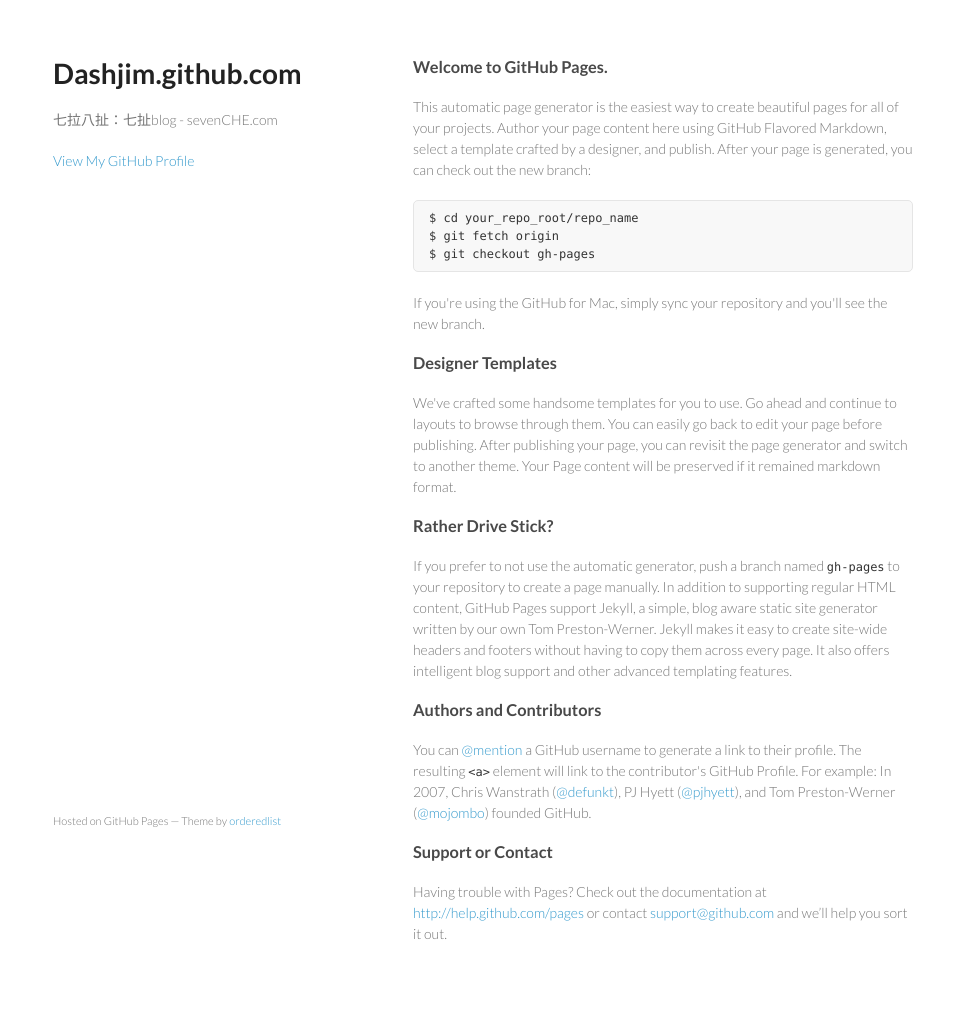
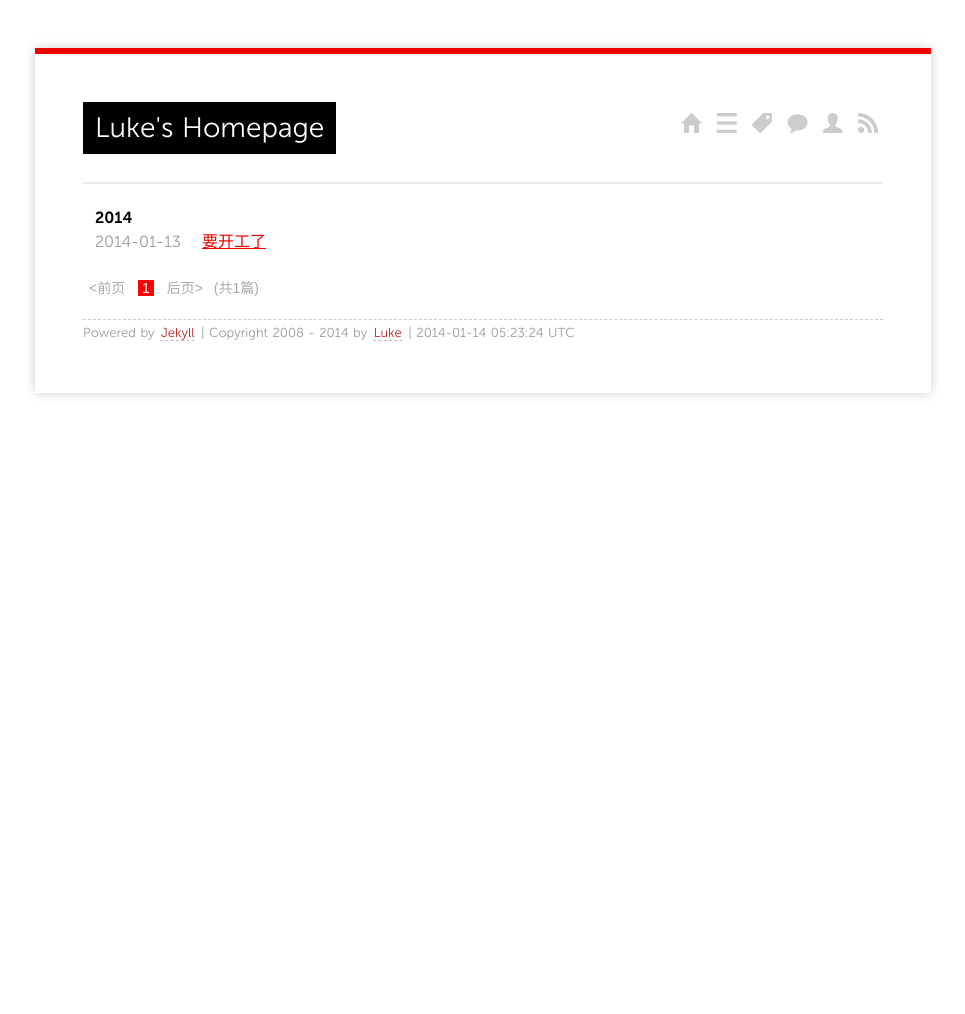
Before and after one commit to dashjim/dashjim.github.com, a Jekyll site: the page built from index.html, in a window 1280 px wide. Shown: the whole page, without its empty margins (157-1122 px from the left). Built offline with Jekyll 4.4.1, drawn with Linux system fonts in a browser that asks for light colours; Markdown is read by kramdown in place of the engine named in the settings; the list of posts is cut into pages by our own code; after the commit the page ends 900 px from its top, so only the background shows below that.

Commit message:
Revert "Replace master branch with page content via GitHub"
This reverts commit afd97b8974850c53746ad35100b7165f5a69ccca.

```diff
--- a/index.html
+++ b/index.html
@@ -1,65 +1,52 @@
-<!doctype html>
-<html>
-  <head>
-    <meta charset="utf-8">
-    <meta http-equiv="X-UA-Compatible" content="chrome=1">
-    <title>Dashjim.github.com by dashjim</title>
+---
+title: Luke's Homepage
+layout: page
+---
 
-    <link rel="stylesheet" href="stylesheets/styles.css">
-    <link rel="stylesheet" href="stylesheets/pygment_trac.css">
-    <meta name="viewport" content="width=device-width, initial-scale=1, user-scalable=no">
-    <!--[if lt IE 9]>
-    <script src="//html5shiv.googlecode.com/svn/trunk/html5.js"></script>
-    <![endif]-->
-  </head>
-  <body>
-    <div class="wrapper">
-      <header>
-        <h1>Dashjim.github.com</h1>
-        <p>七拉八扯：七扯blog - sevenCHE.com</p>
+<ul class="listing">
+{% for post in paginator.posts %}
+  {% capture y %}{{post.date | date:"%Y"}}{% endcapture %}
+  {% if year != y %}
+    {% assign year = y %}
+    <li class="listing-seperator">{{ y }}</li>
+  {% endif %}
+  <li class="listing-item">
+    <time datetime="{{ post.date | date:"%Y-%m-%d" }}">{{ post.date | date:"%Y-%m-%d" }}</time>
+    <a href="{{ post.url }}" title="{{ post.title }}">{{ post.title }}</a>
+  </li>
+{% endfor %}
+</ul>
 
+<div id="post-pagination" class="paginator">
 
-        <p class="view"><a href="https://github.com/dashjim">View My GitHub Profile</a></p>
+  {% if paginator.previous_page %}
+    {% if paginator.previous_page == 1 %}
+    <a href="/"><前页</a>
+    {% else %}
+    <a href="/page{{paginator.previous_page}}"><前页</a>
+    {% endif %}
+  {% else %}
+    <span class="previous disabled"><前页</span>
+  {% endif %}
 
-      </header>
-      <section>
-        <h3>
-<a name="welcome-to-github-pages" class="anchor" href="#welcome-to-github-pages"><span class="octicon octicon-link"></span></a>Welcome to GitHub Pages.</h3>
+      {% if paginator.page == 1 %}
+      <span class="current-page">1</span>
+      {% else %}
+      <a href="/">1</a>
+      {% endif %}
 
-<p>This automatic page generator is the easiest way to create beautiful pages for all of your projects. Author your page content here using GitHub Flavored Markdown, select a template crafted by a designer, and publish. After your page is generated, you can check out the new branch:</p>
+    {% for count in (2..paginator.total_pages) %}
+      {% if count == paginator.page %}
+      <span class="current-page">{{count}}</span>
+      {% else %}
+      <a href="/page{{count}}">{{count}}</a>
+      {% endif %}
+    {% endfor %}
 
-<pre><code>$ cd your_repo_root/repo_name
-$ git fetch origin
-$ git checkout gh-pages
-</code></pre>
-
-<p>If you're using the GitHub for Mac, simply sync your repository and you'll see the new branch.</p>
-
-<h3>
-<a name="designer-templates" class="anchor" href="#designer-templates"><span class="octicon octicon-link"></span></a>Designer Templates</h3>
-
-<p>We've crafted some handsome templates for you to use. Go ahead and continue to layouts to browse through them. You can easily go back to edit your page before publishing. After publishing your page, you can revisit the page generator and switch to another theme. Your Page content will be preserved if it remained markdown format.</p>
-
-<h3>
-<a name="rather-drive-stick" class="anchor" href="#rather-drive-stick"><span class="octicon octicon-link"></span></a>Rather Drive Stick?</h3>
-
-<p>If you prefer to not use the automatic generator, push a branch named <code>gh-pages</code> to your repository to create a page manually. In addition to supporting regular HTML content, GitHub Pages support Jekyll, a simple, blog aware static site generator written by our own Tom Preston-Werner. Jekyll makes it easy to create site-wide headers and footers without having to copy them across every page. It also offers intelligent blog support and other advanced templating features.</p>
-
-<h3>
-<a name="authors-and-contributors" class="anchor" href="#authors-and-contributors"><span class="octicon octicon-link"></span></a>Authors and Contributors</h3>
-
-<p>You can <a href="https://github.com/blog/821" class="user-mention">@mention</a> a GitHub username to generate a link to their profile. The resulting <code>&lt;a&gt;</code> element will link to the contributor's GitHub Profile. For example: In 2007, Chris Wanstrath (<a href="https://github.com/defunkt" class="user-mention">@defunkt</a>), PJ Hyett (<a href="https://github.com/pjhyett" class="user-mention">@pjhyett</a>), and Tom Preston-Werner (<a href="https://github.com/mojombo" class="user-mention">@mojombo</a>) founded GitHub.</p>
-
-<h3>
-<a name="support-or-contact" class="anchor" href="#support-or-contact"><span class="octicon octicon-link"></span></a>Support or Contact</h3>
-
-<p>Having trouble with Pages? Check out the documentation at <a href="http://help.github.com/pages">http://help.github.com/pages</a> or contact <a href="mailto:support@github.com">support@github.com</a> and we’ll help you sort it out.</p>
-      </section>
-      <footer>
-        <p><small>Hosted on GitHub Pages &mdash; Theme by <a href="https://github.com/orderedlist">orderedlist</a></small></p>
-      </footer>
-    </div>
-    <script src="javascripts/scale.fix.js"></script>
-
-  </body>
-</html>
+  {% if paginator.next_page %}
+    <a class="next" href="/page{{paginator.next_page}}">后页></a>
+  {% else %}
+    <span class="next disabled" >后页></span>
+  {% endif %}
+  (共{{ paginator.total_posts }}篇)
+</div>
--- a/javascripts/scale.fix.js
+++ /dev/null
@@ -1,17 +0,0 @@
-var metas = document.getElementsByTagName('meta');
-var i;
-if (navigator.userAgent.match(/iPhone/i)) {
-  for (i=0; i<metas.length; i++) {
-    if (metas[i].name == "viewport") {
-      metas[i].content = "width=device-width, minimum-scale=1.0, maximum-scale=1.0";
-    }
-  }
-  document.addEventListener("gesturestart", gestureStart, false);
-}
-function gestureStart() {
-  for (i=0; i<metas.length; i++) {
-    if (metas[i].name == "viewport") {
-      metas[i].content = "width=device-width, minimum-scale=0.25, maximum-scale=1.6";
-    }
-  }
-}
--- a/stylesheets/pygment_trac.css
+++ /dev/null
@@ -1,69 +0,0 @@
-.highlight  { background: #ffffff; }
-.highlight .c { color: #999988; font-style: italic } /* Comment */
-.highlight .err { color: #a61717; background-color: #e3d2d2 } /* Error */
-.highlight .k { font-weight: bold } /* Keyword */
-.highlight .o { font-weight: bold } /* Operator */
-.highlight .cm { color: #999988; font-style: italic } /* Comment.Multiline */
-.highlight .cp { color: #999999; font-weight: bold } /* Comment.Preproc */
-.highlight .c1 { color: #999988; font-style: italic } /* Comment.Single */
-.highlight .cs { color: #999999; font-weight: bold; font-style: italic } /* Comment.Special */
-.highlight .gd { color: #000000; background-color: #ffdddd } /* Generic.Deleted */
-.highlight .gd .x { color: #000000; background-color: #ffaaaa } /* Generic.Deleted.Specific */
-.highlight .ge { font-style: italic } /* Generic.Emph */
-.highlight .gr { color: #aa0000 } /* Generic.Error */
-.highlight .gh { color: #999999 } /* Generic.Heading */
-.highlight .gi { color: #000000; background-color: #ddffdd } /* Generic.Inserted */
-.highlight .gi .x { color: #000000; background-color: #aaffaa } /* Generic.Inserted.Specific */
-.highlight .go { color: #888888 } /* Generic.Output */
-.highlight .gp { color: #555555 } /* Generic.Prompt */
-.highlight .gs { font-weight: bold } /* Generic.Strong */
-.highlight .gu { color: #800080; font-weight: bold; } /* Generic.Subheading */
-.highlight .gt { color: #aa0000 } /* Generic.Traceback */
-.highlight .kc { font-weight: bold } /* Keyword.Constant */
-.highlight .kd { font-weight: bold } /* Keyword.Declaration */
-.highlight .kn { font-weight: bold } /* Keyword.Namespace */
-.highlight .kp { font-weight: bold } /* Keyword.Pseudo */
-.highlight .kr { font-weight: bold } /* Keyword.Reserved */
-.highlight .kt { color: #445588; font-weight: bold } /* Keyword.Type */
-.highlight .m { color: #009999 } /* Literal.Number */
-.highlight .s { color: #d14 } /* Literal.String */
-.highlight .na { color: #008080 } /* Name.Attribute */
-.highlight .nb { color: #0086B3 } /* Name.Builtin */
-.highlight .nc { color: #445588; font-weight: bold } /* Name.Class */
-.highlight .no { color: #008080 } /* Name.Constant */
-.highlight .ni { color: #800080 } /* Name.Entity */
-.highlight .ne { color: #990000; font-weight: bold } /* Name.Exception */
-.highlight .nf { color: #990000; font-weight: bold } /* Name.Function */
-.highlight .nn { color: #555555 } /* Name.Namespace */
-.highlight .nt { color: #000080 } /* Name.Tag */
-.highlight .nv { color: #008080 } /* Name.Variable */
-.highlight .ow { font-weight: bold } /* Operator.Word */
-.highlight .w { color: #bbbbbb } /* Text.Whitespace */
-.highlight .mf { color: #009999 } /* Literal.Number.Float */
-.highlight .mh { color: #009999 } /* Literal.Number.Hex */
-.highlight .mi { color: #009999 } /* Literal.Number.Integer */
-.highlight .mo { color: #009999 } /* Literal.Number.Oct */
-.highlight .sb { color: #d14 } /* Literal.String.Backtick */
-.highlight .sc { color: #d14 } /* Literal.String.Char */
-.highlight .sd { color: #d14 } /* Literal.String.Doc */
-.highlight .s2 { color: #d14 } /* Literal.String.Double */
-.highlight .se { color: #d14 } /* Literal.String.Escape */
-.highlight .sh { color: #d14 } /* Literal.String.Heredoc */
-.highlight .si { color: #d14 } /* Literal.String.Interpol */
-.highlight .sx { color: #d14 } /* Literal.String.Other */
-.highlight .sr { color: #009926 } /* Literal.String.Regex */
-.highlight .s1 { color: #d14 } /* Literal.String.Single */
-.highlight .ss { color: #990073 } /* Literal.String.Symbol */
-.highlight .bp { color: #999999 } /* Name.Builtin.Pseudo */
-.highlight .vc { color: #008080 } /* Name.Variable.Class */
-.highlight .vg { color: #008080 } /* Name.Variable.Global */
-.highlight .vi { color: #008080 } /* Name.Variable.Instance */
-.highlight .il { color: #009999 } /* Literal.Number.Integer.Long */
-
-.type-csharp .highlight .k { color: #0000FF }
-.type-csharp .highlight .kt { color: #0000FF }
-.type-csharp .highlight .nf { color: #000000; font-weight: normal }
-.type-csharp .highlight .nc { color: #2B91AF }
-.type-csharp .highlight .nn { color: #000000 }
-.type-csharp .highlight .s { color: #A31515 }
-.type-csharp .highlight .sc { color: #A31515 }
--- a/stylesheets/styles.css
+++ /dev/null
@@ -1,255 +0,0 @@
-@import url(https://fonts.googleapis.com/css?family=Lato:300italic,700italic,300,700);
-
-body {
-  padding:50px;
-  font:14px/1.5 Lato, "Helvetica Neue", Helvetica, Arial, sans-serif;
-  color:#777;
-  font-weight:300;
-}
-
-h1, h2, h3, h4, h5, h6 {
-  color:#222;
-  margin:0 0 20px;
-}
-
-p, ul, ol, table, pre, dl {
-  margin:0 0 20px;
-}
-
-h1, h2, h3 {
-  line-height:1.1;
-}
-
-h1 {
-  font-size:28px;
-}
-
-h2 {
-  color:#393939;
-}
-
-h3, h4, h5, h6 {
-  color:#494949;
-}
-
-a {
-  color:#39c;
-  font-weight:400;
-  text-decoration:none;
-}
-
-a small {
-  font-size:11px;
-  color:#777;
-  margin-top:-0.6em;
-  display:block;
-}
-
-.wrapper {
-  width:860px;
-  margin:0 auto;
-}
-
-blockquote {
-  border-left:1px solid #e5e5e5;
-  margin:0;
-  padding:0 0 0 20px;
-  font-style:italic;
-}
-
-code, pre {
-  font-family:Monaco, Bitstream Vera Sans Mono, Lucida Console, Terminal;
-  color:#333;
-  font-size:12px;
-}
-
-pre {
-  padding:8px 15px;
-  background: #f8f8f8;
-  border-radius:5px;
-  border:1px solid #e5e5e5;
-  overflow-x: auto;
-}
-
-table {
-  width:100%;
-  border-collapse:collapse;
-}
-
-th, td {
-  text-align:left;
-  padding:5px 10px;
-  border-bottom:1px solid #e5e5e5;
-}
-
-dt {
-  color:#444;
-  font-weight:700;
-}
-
-th {
-  color:#444;
-}
-
-img {
-  max-width:100%;
-}
-
-header {
-  width:270px;
-  float:left;
-  position:fixed;
-}
-
-header ul {
-  list-style:none;
-  height:40px;
-
-  padding:0;
-
-  background: #eee;
-  background: -moz-linear-gradient(top, #f8f8f8 0%, #dddddd 100%);
-  background: -webkit-gradient(linear, left top, left bottom, color-stop(0%,#f8f8f8), color-stop(100%,#dddddd));
-  background: -webkit-linear-gradient(top, #f8f8f8 0%,#dddddd 100%);
-  background: -o-linear-gradient(top, #f8f8f8 0%,#dddddd 100%);
-  background: -ms-linear-gradient(top, #f8f8f8 0%,#dddddd 100%);
-  background: linear-gradient(top, #f8f8f8 0%,#dddddd 100%);
-
-  border-radius:5px;
-  border:1px solid #d2d2d2;
-  box-shadow:inset #fff 0 1px 0, inset rgba(0,0,0,0.03) 0 -1px 0;
-  width:270px;
-}
-
-header li {
-  width:89px;
-  float:left;
-  border-right:1px solid #d2d2d2;
-  height:40px;
-}
-
-header ul a {
-  line-height:1;
-  font-size:11px;
-  color:#999;
-  display:block;
-  text-align:center;
-  padding-top:6px;
-  height:40px;
-}
-
-strong {
-  color:#222;
-  font-weight:700;
-}
-
-header ul li + li {
-  width:88px;
-  border-left:1px solid #fff;
-}
-
-header ul li + li + li {
-  border-right:none;
-  width:89px;
-}
-
-header ul a strong {
-  font-size:14px;
-  display:block;
-  color:#222;
-}
-
-section {
-  width:500px;
-  float:right;
-  padding-bottom:50px;
-}
-
-small {
-  font-size:11px;
-}
-
-hr {
-  border:0;
-  background:#e5e5e5;
-  height:1px;
-  margin:0 0 20px;
-}
-
-footer {
-  width:270px;
-  float:left;
-  position:fixed;
-  bottom:50px;
-}
-
-@media print, screen and (max-width: 960px) {
-
-  div.wrapper {
-    width:auto;
-    margin:0;
-  }
-
-  header, section, footer {
-    float:none;
-    position:static;
-    width:auto;
-  }
-
-  header {
-    padding-right:320px;
-  }
-
-  section {
-    border:1px solid #e5e5e5;
-    border-width:1px 0;
-    padding:20px 0;
-    margin:0 0 20px;
-  }
-
-  header a small {
-    display:inline;
-  }
-
-  header ul {
-    position:absolute;
-    right:50px;
-    top:52px;
-  }
-}
-
-@media print, screen and (max-width: 720px) {
-  body {
-    word-wrap:break-word;
-  }
-
-  header {
-    padding:0;
-  }
-
-  header ul, header p.view {
-    position:static;
-  }
-
-  pre, code {
-    word-wrap:normal;
-  }
-}
-
-@media print, screen and (max-width: 480px) {
-  body {
-    padding:15px;
-  }
-
-  header ul {
-    display:none;
-  }
-}
-
-@media print {
-  body {
-    padding:0.4in;
-    font-size:12pt;
-    color:#444;
-  }
-}
```
Also changed, not shown: params.json (deleted, +0 -1 lines).
